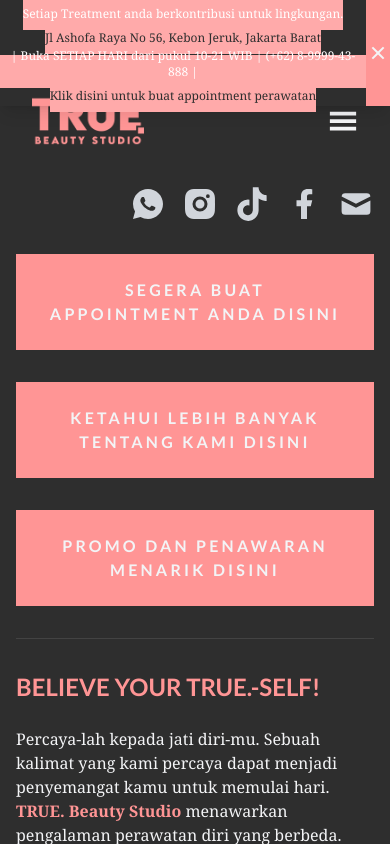
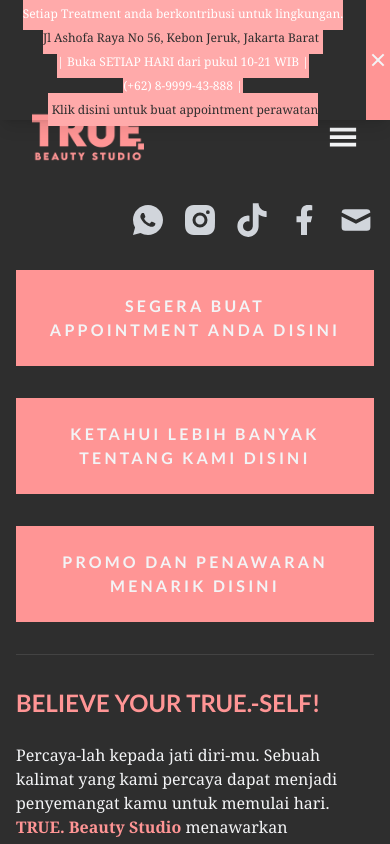
Before and after one commit to crnp/truebeautystudio, a Next.js app: page / in a window 390 px wide. Built offline with nearby package versions, Linux system fonts and the light colour scheme; a web font is replaced by a local one.

Commit message:
padding fixes

```diff
--- a/src/components/templates/Main.tsx
+++ b/src/components/templates/Main.tsx
@@ -50,15 +50,16 @@
           <span className="bg-true-lightpink basis-11/12 text-white font-serif text-xs py-2">
             Setiap Treatment anda berkontribusi untuk lingkungan. <br />
             <Link href="#">
-              <span className="text-true-gray cursor-pointer hover:text-true-lighterpink inline-block">
+              <span className="mr-1 text-true-gray cursor-pointer hover:text-true-lighterpink inline-block">
                 Jl Ashofa Raya No 56, Kebon Jeruk, Jakarta Barat
               </span>
             </Link>
-            <span className="inline-block px-1">
+            <span className="inline-block">
               {" | "}
-              Buka SETIAP HARI dari pukul 10-21 WIB | (+62) 8-9999-43-888{" | "}
+              Buka SETIAP HARI dari pukul 10-21 WIB{" | "}
             </span>
-            <span className="text-true-gray cursor-pointer hover:text-true-lighterpink inline-block">
+            <span className="inline-block">(+62) 8-9999-43-888{" | "}</span>
+            <span className="ml-1 text-true-gray cursor-pointer hover:text-true-lighterpink inline-block">
               Klik disini untuk buat appointment perawatan
             </span>
           </span>
@@ -70,7 +71,12 @@
           <RiCloseFill />
         </div>
       </div>
-      <div className={cx("sticky lg:hidden py-2", announcement && "pt-10")}>
+      <div
+        className={cx(
+          "sticky lg:hidden py-2",
+          announcement && "pt-14 xs:pt-8 md:pt-6"
+        )}
+      >
         <div
           className={cx(
             "flex justify-between items-center px-8 py-4",
--- a/tailwind.config.js
+++ b/tailwind.config.js
@@ -1,4 +1,5 @@
 /** @type {import('tailwindcss').Config} */
+const defaultTheme = require("tailwindcss/defaultTheme");
 const plugin = require("tailwindcss/plugin");
 module.exports = {
   content: [
@@ -6,6 +7,10 @@
     "./src/components/**/*.{js,ts,jsx,tsx}",
   ],
   theme: {
+    screens: {
+      xs: "475px",
+      ...defaultTheme.screens,
+    },
     extend: {
       colors: {
         true: {
```
